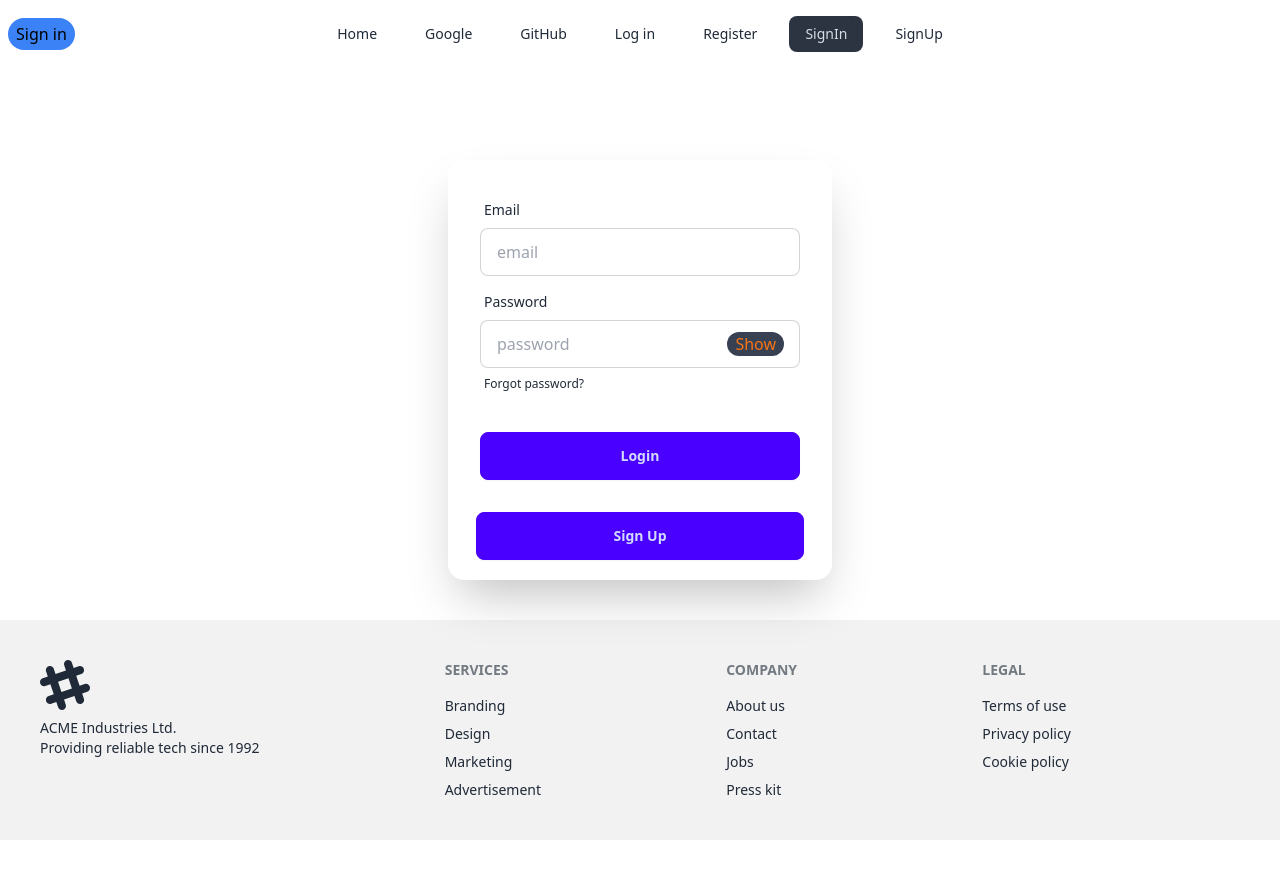
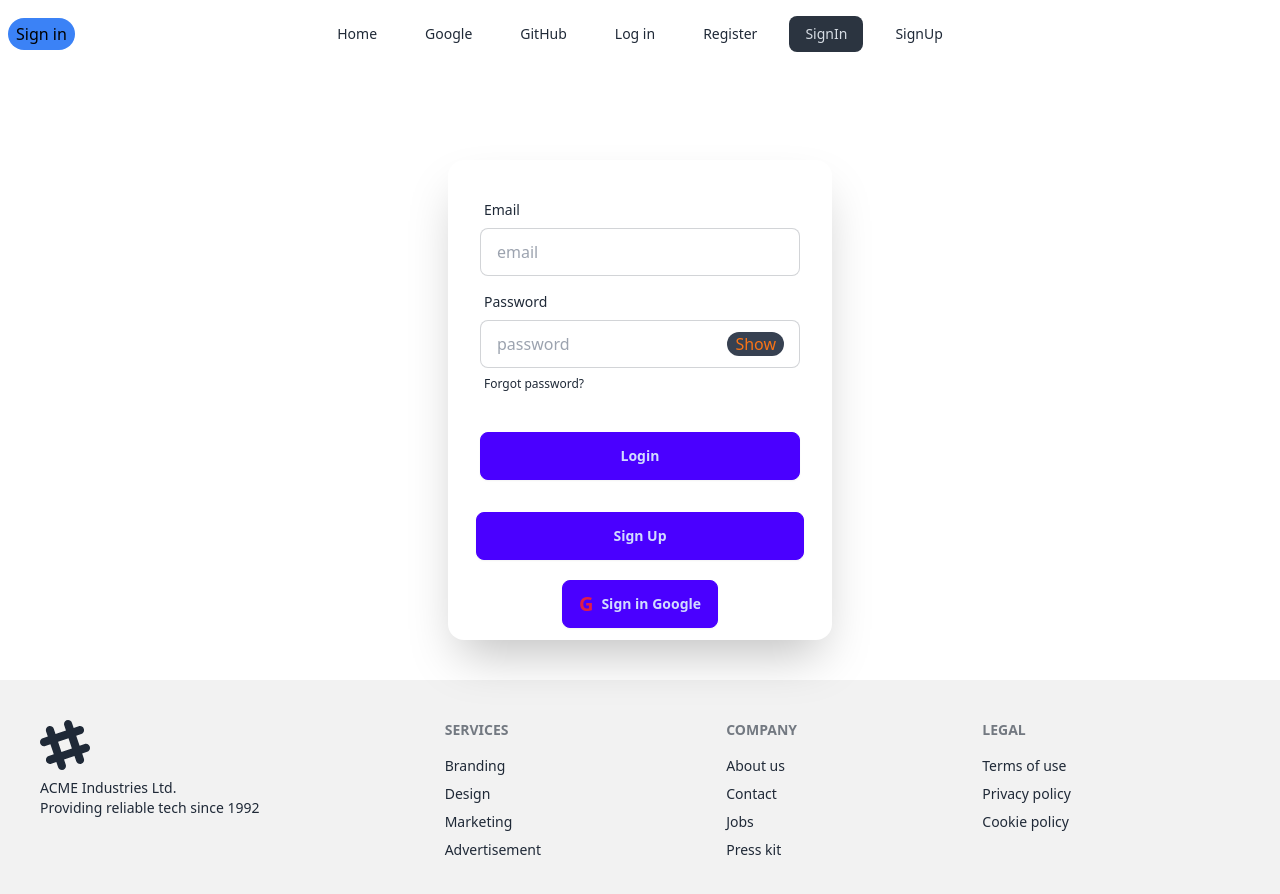
Before and after one commit to rohan26ir/Firebase-Authentication, a React (Vite) app: page /signin in a window 1280 px wide. Shown: the top 894 px of the page. Before the commit the page ends 840 px from the top, so only its background shows below. Built offline with nearby package versions, Linux system fonts and the light colour scheme; no server answers.

Commit message:
Add Sign in with google

```diff
--- a/src/components/Account/SignIn/SignIn.jsx
+++ b/src/components/Account/SignIn/SignIn.jsx
@@ -13,7 +13,7 @@ const SignIn = () => {
   const navigate = useNavigate()
 
   // for useContext
-  const { signInUser } = useContext(AuthContext)
+  const { signInUser, signInWithGoogle  } = useContext(AuthContext)
 
   const handleLogin = (event) => {
     event.preventDefault();
@@ -57,6 +57,11 @@ const SignIn = () => {
         });
     }
   };
+
+  const handleSignInGoogle = () => {
+    signInWithGoogle()
+
+  }
 
   return (
     <div>
@@ -126,7 +131,14 @@ const SignIn = () => {
               Sign in is successful.
             </p>
           )}
+
+
+        <div className="flex justify-center mb-3">
+          <button onClick={handleSignInGoogle} className="btn btn-primary"><span className="text-rose-600 text-xl font-bold">G</span> Sign in Google</button>
         </div>
+
+        </div>
+
       </div>
     </div>
   );
--- a/src/components/AuthProvider/AuthProvider.jsx
+++ b/src/components/AuthProvider/AuthProvider.jsx
@@ -1,10 +1,12 @@
-import { createUserWithEmailAndPassword, onAuthStateChanged, signInWithEmailAndPassword, signOut } from 'firebase/auth';
+import { createUserWithEmailAndPassword, GoogleAuthProvider, onAuthStateChanged, signInWithEmailAndPassword, signInWithPopup, signOut } from 'firebase/auth';
 import React, { createContext, useEffect, useState } from 'react';
 import auth from '../Firebase/FirebaseG';
 
 
 
 export const AuthContext = createContext(null);
+
+const googleProvider = new GoogleAuthProvider()
 
 const AuthProvider = ({children}) => {
 
@@ -26,6 +28,11 @@ const AuthProvider = ({children}) => {
   const signOutUser = () => {
     setLoading(true)
     return signOut(auth)
+  }
+
+
+  const signInWithGoogle = () =>{
+    return signInWithPopup(auth, googleProvider)
   }
 
 
@@ -55,7 +62,8 @@ const AuthProvider = ({children}) => {
     signInUser,
     user,
     signOutUser,
-    loading
+    loading,
+    signInWithGoogle
   }
   return (
     <div>
```
